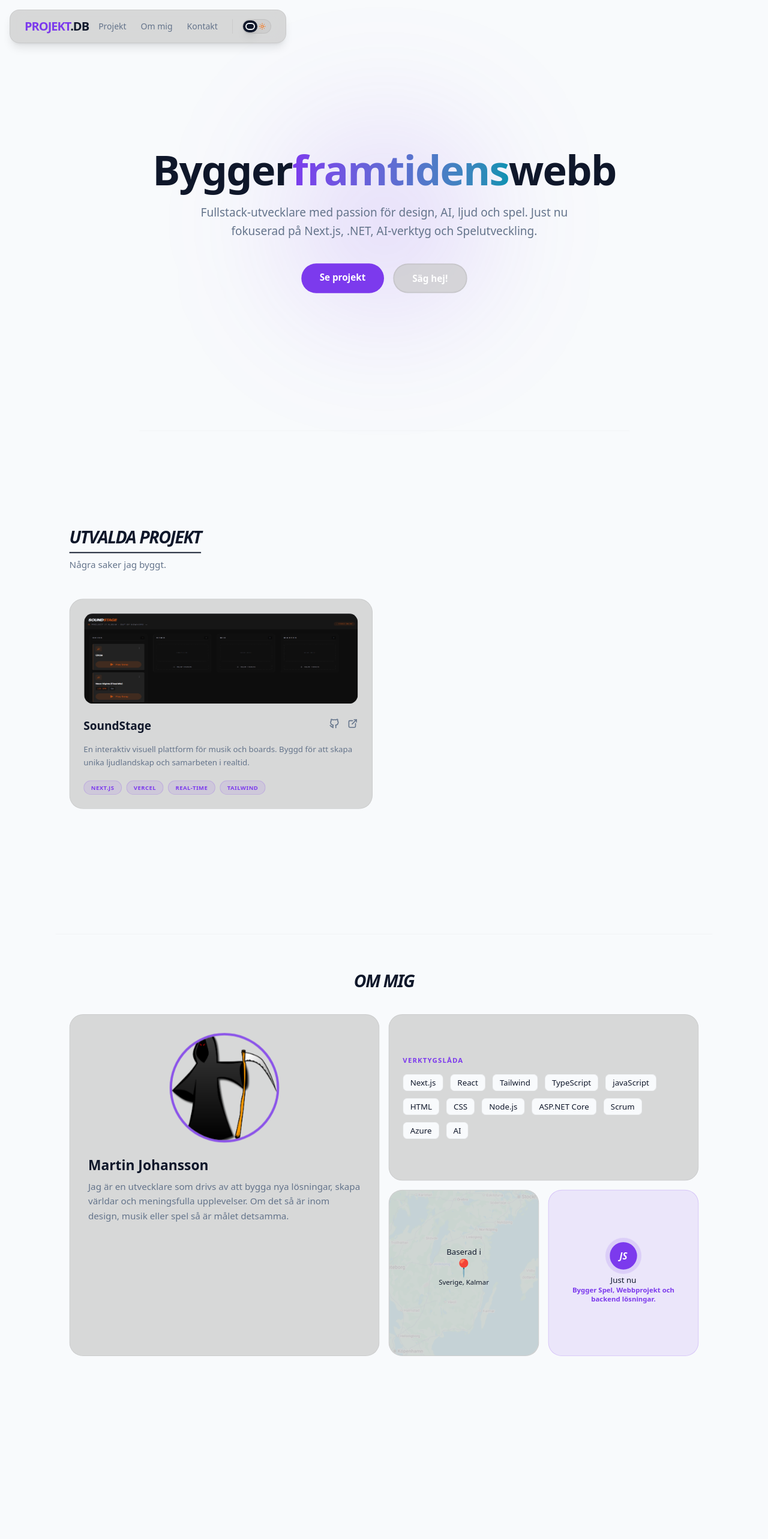
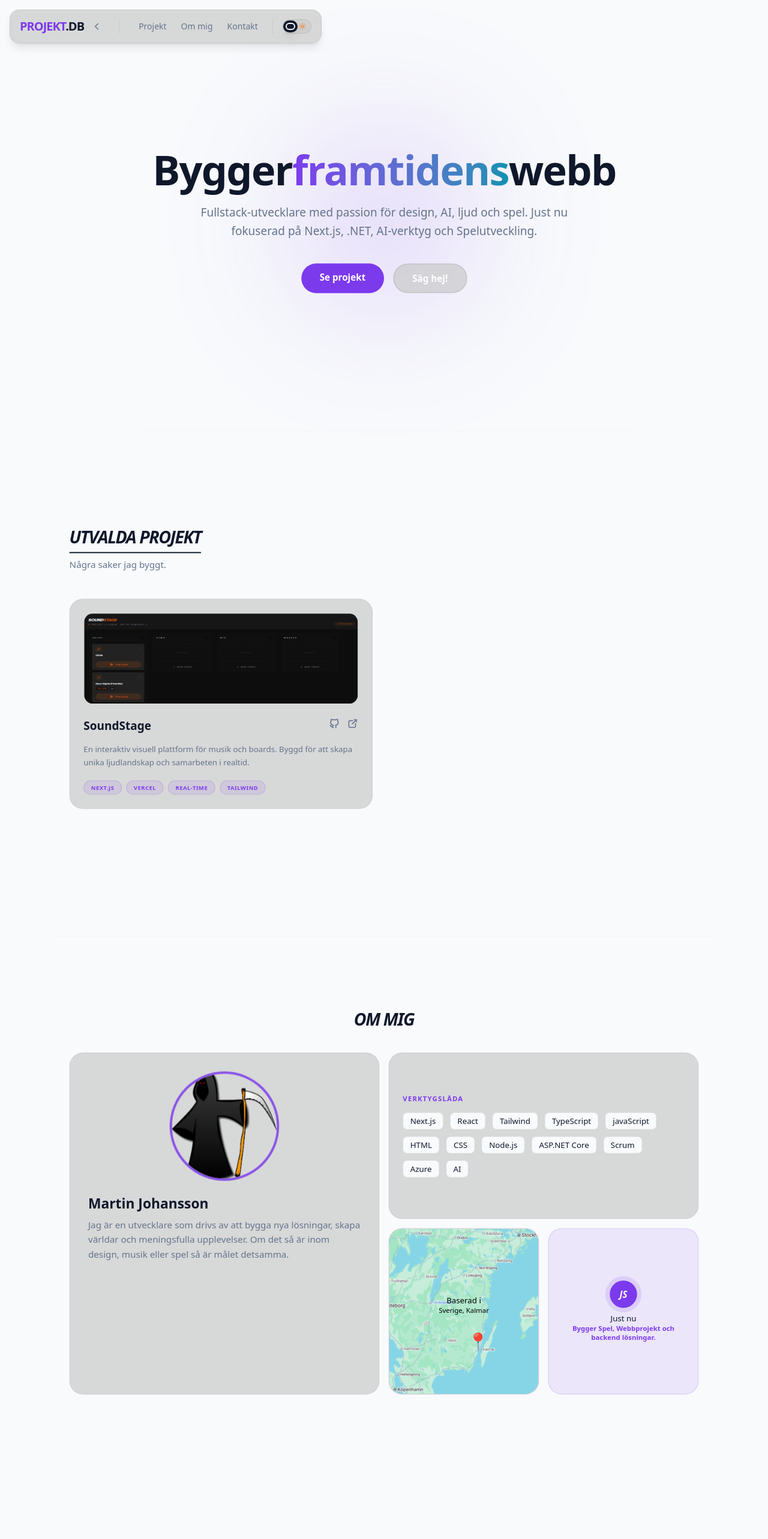
Before and after one commit to mfjohnsson/LandingPage, a Next.js app: page / in a window 1280 px wide. Shown: the top 2566 px of the page at 60% size. Built offline with nearby package versions, Linux system fonts and the light colour scheme.

Commit message:
Feat: Update NavBar -Smart navbar with useEffect scrolling

```diff
--- a/src/app/page.tsx
+++ b/src/app/page.tsx
@@ -56,7 +56,7 @@ export default function Home() {
       <FadeInSection>
         <section
           id='about'
-          className='min-h-screen w-full max-w-6xl px-6 py-16 border-t border-card-border/50'
+          className='min-h-screen w-full max-w-6xl px-6 py-32 border-t border-card-border/50'
         >
           <h2 className='text-3xl font-bold mb-10 italic uppercase tracking-tighter text-center'>
             Om Mig
@@ -74,7 +74,7 @@ export default function Home() {
           <h2 className='text-4xl font-black mb-6'>
             Sugen på att bygga något?
           </h2>
-          <button className='px-10 py-4 bg-accent-p rounded-full font-bold hover:scale-110 transition-transform'>
+          <button className='px-10 py-4 bg-accent-p text-background rounded-full font-bold hover:scale-110 transition-transform'>
             Skicka ett meddelande
           </button>
         </section>
--- a/src/components/BentoGrid.tsx
+++ b/src/components/BentoGrid.tsx
@@ -82,9 +82,9 @@ export default function BentoGrid() {
         className='relative md:col-span-1 bg-card-bg border border-card-border rounded-3xl p-6 flex flex-col items-center justify-center text-center group overflow-hidden transition-all hover:border-accent-p/50'
       >
         {/* Texten - vi lägger till en liten pil eller effekt vid hover */}
-        <div className='relative z-10 transition-transform group-hover:scale-105'>
+        <div className='relative text-black z-10 transition-transform group-hover:scale-105'>
           <p className='text-sm font-medium'>Baserad i</p>
-          <span className='text-3xl mb-1'>📍</span>
+          <span className='absolute text-3xl mb-1 left-12.5 top-16'>📍</span>
           <p className='text-xs'>Sverige, Kalmar</p>
 
           {/* En liten diskret text som dyker upp vid hover */}
@@ -99,7 +99,7 @@ export default function BentoGrid() {
           fill
           priority
           sizes='(max-width: 768px) 100vw, 25vw'
-          className='-z-10 opacity-50 group-hover:opacity-70 object-cover rounded-3xl transition-opacity'
+          className='opacity-90 group-hover:opacity-70 object-cover rounded-3xl transition-opacity'
         />
       </a>
 
--- a/src/components/Navbar.tsx
+++ b/src/components/Navbar.tsx
@@ -1,5 +1,8 @@
 'use client';
 
+import { useState, useEffect } from 'react';
+import { motion, AnimatePresence } from 'framer-motion';
+import { IconChevronRight, IconChevronLeft } from '@tabler/icons-react';
 import ThemeSwitcher from './ThemeSwitcher';
 
 const scrollToSection = (e: React.MouseEvent, id: string) => {
@@ -11,9 +14,33 @@ const scrollToSection = (e: React.MouseEvent, id: string) => {
 };
 
 export default function Navbar() {
+  const [isExpanded, setIsExpanded] = useState(true); // Kontrollerar om navbaren är öppen
+
+  useEffect(() => {
+    const handleScroll = () => {
+      if (window.scrollY > 50) {
+        setIsExpanded(false); // Stäng när man scrollar ner
+      } else {
+        setIsExpanded(true); // Öppna när man är högst upp (Hero)
+      }
+    };
+
+    window.addEventListener('scroll', handleScroll);
+    return () => window.removeEventListener('scroll', handleScroll);
+  }, []);
+
   return (
-    <nav className='fixed top-0 left-0 z-50 flex justify-center p-4'>
-      <div className='flex items-center gap-4 w-full max-w-5xl px-6 h-14 rounded-2xl bg-card-bg border border-card-border backdrop-blur-md shadow-lg'>
+    <nav className='fixed top-0 left-0 w-full z-50 flex  p-4 pointer-events-none'>
+      {/* Vi använder motion.div för att animera bredden på själva "piller-containern"
+        pointer-events-auto behövs för att man ska kunna klicka på navbaren trots att nav-taggen är transparent
+      */}
+      <motion.div
+        initial={false}
+        animate={{ width: isExpanded ? 'auto' : '160px' }}
+        className='flex items-center gap-4 h-14 rounded-2xl bg-card-bg border border-card-border backdrop-blur-md shadow-lg px-4 overflow-hidden pointer-events-auto'
+      >
+        {/* LOGO & TOGGLE */}
+        <div className='flex items-center gap-2 shrink-0'>
           <a
             href='#home'
             onClick={(e) => scrollToSection(e, 'home')}
@@ -23,7 +50,30 @@ export default function Navbar() {
             <span className='text-foreground'>.DB</span>
           </a>
 
-        <div className='flex items-center gap-6'>
+          {/* PIL-KNAPPEN */}
+          <button
+            onClick={() => setIsExpanded(!isExpanded)}
+            className='p-1 hover:bg-accent-p/10 rounded-lg text-muted hover:text-accent-p transition-all'
+          >
+            {isExpanded ? (
+              <IconChevronLeft size={18} />
+            ) : (
+              <IconChevronRight size={18} />
+            )}
+          </button>
+        </div>
+
+        {/* INNEHÅLLET SOM GÅR ATT STÄNGA */}
+        <AnimatePresence>
+          {isExpanded && (
+            <motion.div
+              initial={{ opacity: 0, x: -10 }}
+              animate={{ opacity: 1, x: 0 }}
+              exit={{ opacity: 0, x: -10 }}
+              className='flex items-center gap-6'
+            >
+              <div className='h-6 w-px bg-card-border mx-2' />{' '}
+              {/* En liten vertikal avdelare */}
               <ul className='hidden md:flex items-center gap-6 text-sm font-medium text-muted'>
                 <li>
                   <a
@@ -56,8 +106,10 @@ export default function Navbar() {
               <div className='pl-4 border-l border-card-border'>
                 <ThemeSwitcher />
               </div>
-        </div>
-      </div>
+            </motion.div>
+          )}
+        </AnimatePresence>
+      </motion.div>
     </nav>
   );
 }
```
Lines whose indentation alone changed are shown as unchanged.
